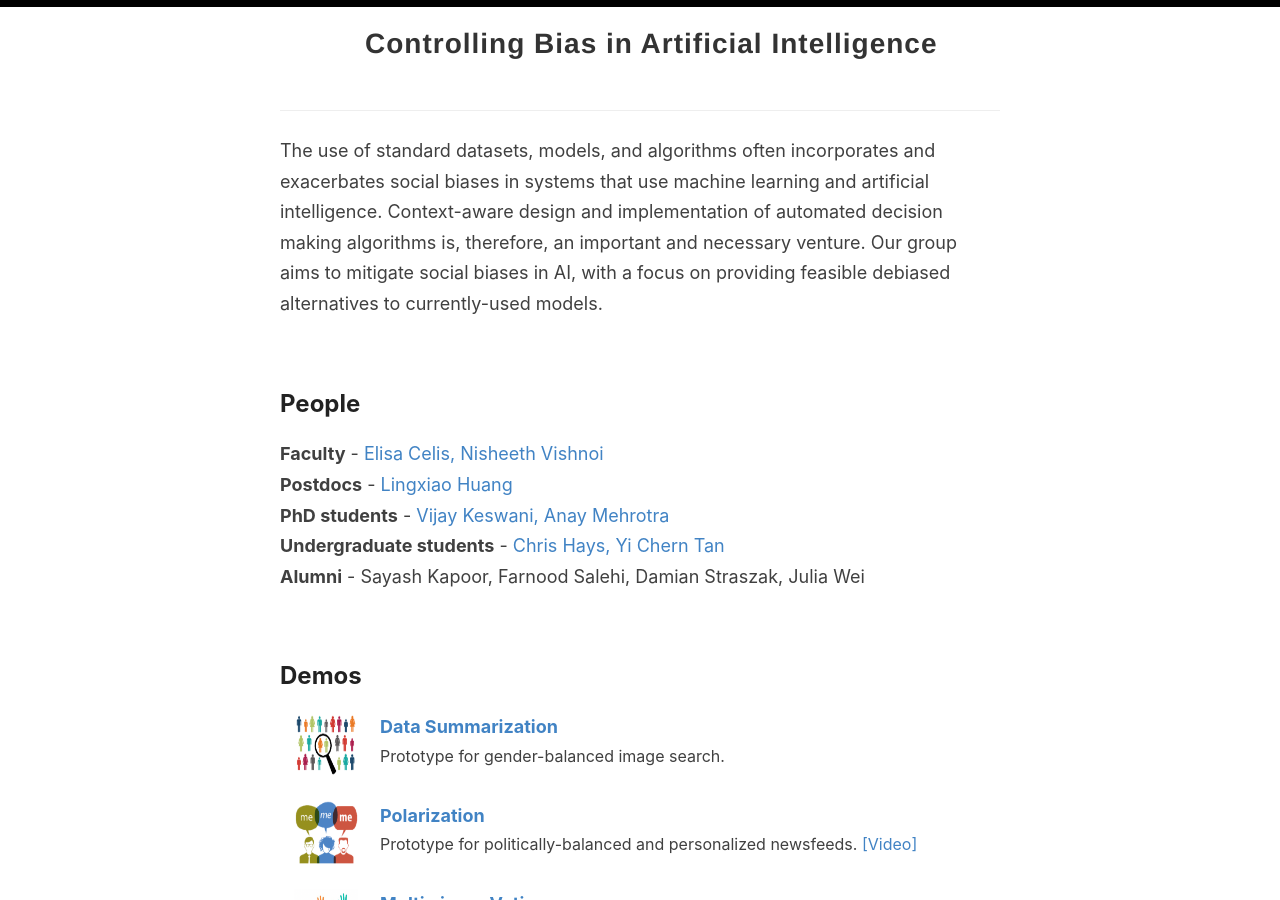
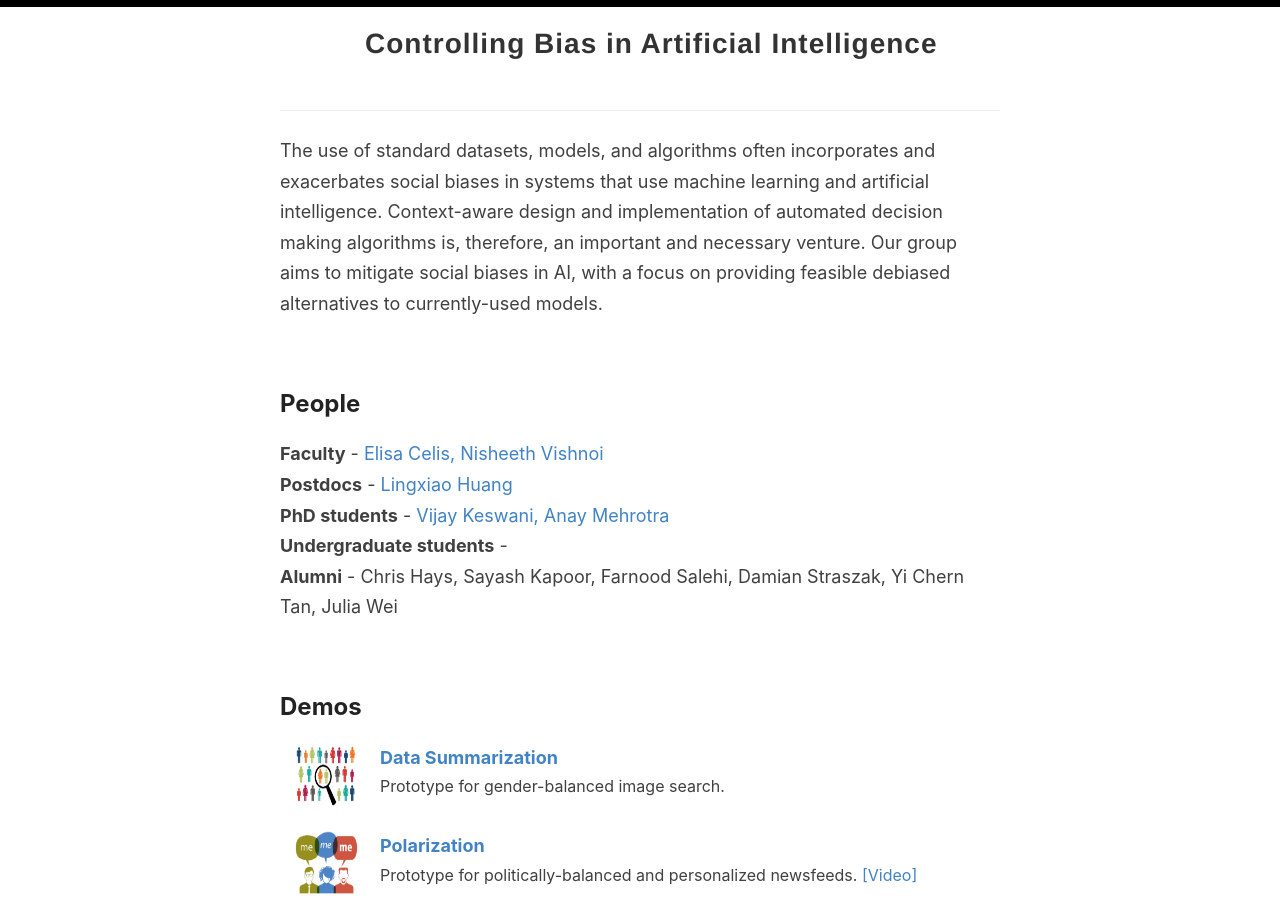
Before and after one commit to controlling-bias/controlling-bias.github.io, a Jekyll site: the page built from index.html, in a window 1280 px wide and 900 px high. Built offline with Jekyll 4.4.1, drawn with Linux system fonts in a browser that asks for light colours; the list of posts is cut into pages by our own code; part of the change alters nothing that is shown.

```diff
--- a/_config.yml
+++ b/_config.yml
@@ -31,13 +31,8 @@ phd:
     website: https://anaymehrotra.github.io/
 
 undergrad:
-  - name: Chris Hays,
-    website: \#
 
-  - name: Yi Chern Tan
-    website: \#
-
-alumni: Sayash Kapoor, Farnood Salehi, Damian Straszak, Julia Wei
+alumni: Chris Hays, Sayash Kapoor, Farnood Salehi, Damian Straszak, Yi Chern Tan, Julia Wei
 
 
 
```
